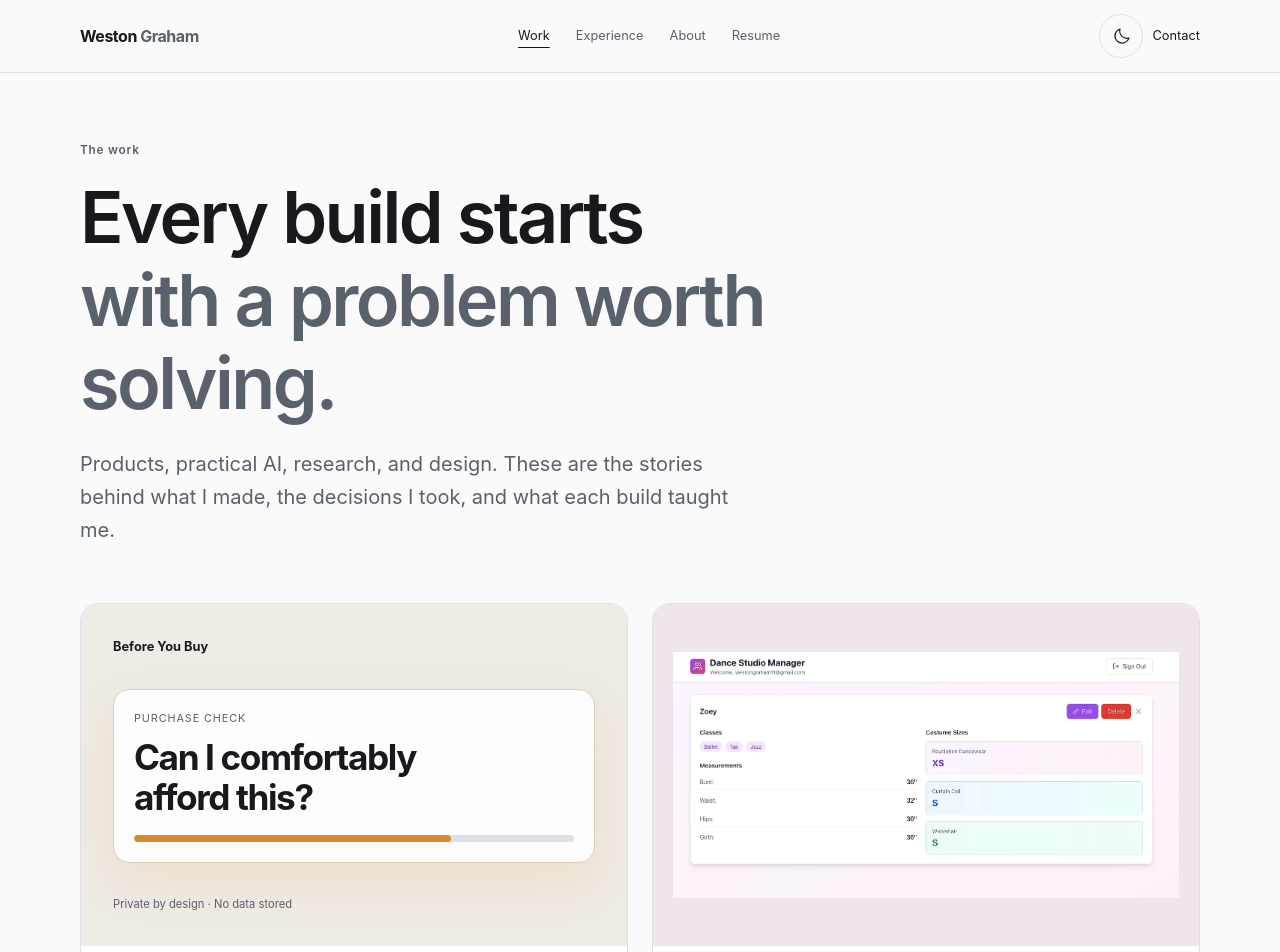
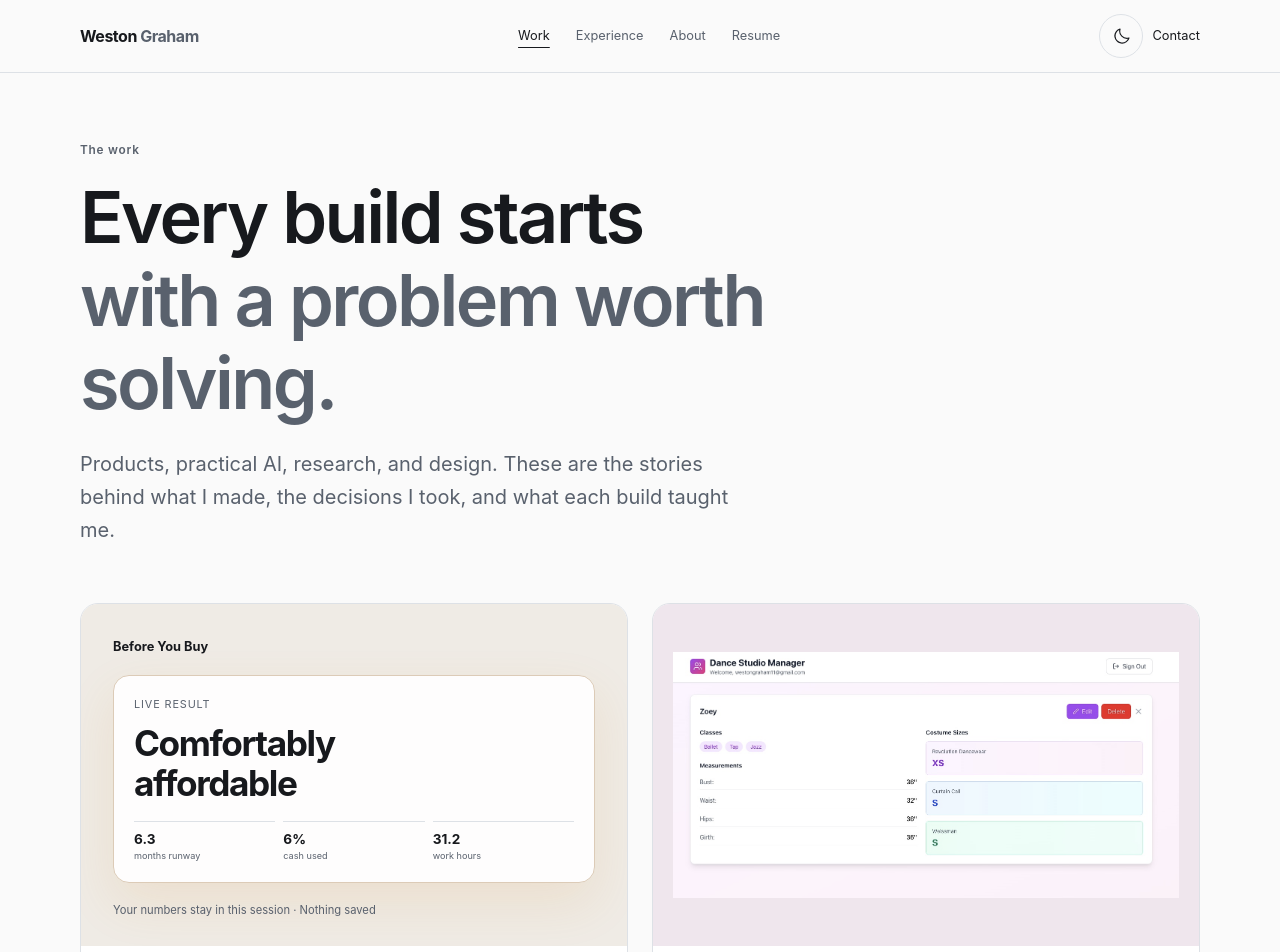
Before and after one commit to westongraham/westongraham.com, a Next.js app: page /projects in a window 1280 px wide. Shown: the top 952 px of the page. Built offline with nearby package versions, Linux system fonts and the light colour scheme.

Commit message:
Deepen Before You Buy case study

```diff
--- a/src/app/globals.css
+++ b/src/app/globals.css
@@ -471,20 +471,25 @@ em {
   line-height: 1.12;
   letter-spacing: -0.04em;
 }
-.buy-question i {
-  display: block;
-  height: 7px;
+.buy-metrics {
+  display: grid;
+  grid-template-columns: repeat(3, minmax(0, 1fr));
+  gap: 8px;
   margin-top: 8px;
-  border-radius: 999px;
-  background: var(--line);
-  overflow: hidden;
-}
-.buy-question i b {
-  display: block;
-  width: 72%;
-  height: 100%;
-  border-radius: inherit;
-  background: var(--project-accent, var(--case-accent));
+}
+.buy-metrics span {
+  display: grid;
+  gap: 2px;
+  padding-top: 9px;
+  border-top: 1px solid var(--line);
+  color: var(--muted);
+  font-size: 0.57rem;
+  line-height: 1.25;
+}
+.buy-metrics b {
+  color: var(--ink);
+  font-size: 0.85rem;
+  font-style: normal;
 }
 .home-experience {
   display: grid;
--- a/src/components/project-card.tsx
+++ b/src/components/project-card.tsx
@@ -60,13 +60,21 @@ export function ProjectVisual({ slug }: { slug: string }) {
       <div className="buy-visual" aria-label="Before You Buy decision preview">
         <span>Before You Buy</span>
         <div className="buy-question">
-          <small>Purchase check</small>
-          <strong>Can I comfortably afford this?</strong>
-          <i aria-hidden="true">
-            <b />
-          </i>
+          <small>Live result</small>
+          <strong>Comfortably affordable</strong>
+          <div className="buy-metrics" aria-hidden="true">
+            <span>
+              <b>6.3</b> months runway
+            </span>
+            <span>
+              <b>6%</b> cash used
+            </span>
+            <span>
+              <b>31.2</b> work hours
+            </span>
+          </div>
         </div>
-        <small>Private by design · No data stored</small>
+        <small>Your numbers stay in this session · Nothing saved</small>
       </div>
     );
   }
--- a/src/data/case-studies.ts
+++ b/src/data/case-studies.ts
@@ -43,7 +43,7 @@ export const caseStudies: CaseStudy[] = [
     title: "Before You Buy",
     eyebrow: "Personal finance · AI-assisted utility",
     summary:
-      "A private, lightweight decision tool for answering two questions: can I comfortably afford this, and is it worth the money and time?",
+      "A privacy-first cash-purchase tool that tests affordability against an emergency reserve, then translates price into time, ownership, and use.",
     cardDescription:
       "A private purchase check for affordability, value, and peace of mind.",
     users: [
@@ -54,9 +54,10 @@ export const caseStudies: CaseStudy[] = [
     problem:
       "I care about living within my means and avoiding consumer debt, but I can still overthink larger purchases. A bank balance alone does not answer whether a purchase is comfortable, responsible, and genuinely worth the time it took to earn the money.",
     responsibilities: [
-      "Translated my own purchase-decision process into a short, guided set of questions.",
+      "Translated my own purchase-decision process into a short flow built around price, liquid cash, essential expenses, and a chosen three- or six-month safety floor.",
       "Prompted and iterated on the experience using ChatGPT Sites instead of starting a traditional software project.",
-      "Kept the tool focused on a clear recommendation rather than adding accounts, dashboards, or unnecessary features.",
+      "Added optional perspective for income, expected ownership, and use frequency without making the core affordability check feel like a long questionnaire.",
+      "Turned the inputs into a clear verdict supported by cash remaining, emergency runway, safety-floor margin, liquid-cash usage, gross work hours, and ownership cost.",
       "Made privacy part of the product: users can enter personal financial details without that data being collected or stored.",
     ],
     constraints: [
@@ -83,11 +84,12 @@ export const caseStudies: CaseStudy[] = [
       {
         decision: "Consider value as well as affordability.",
         rationale:
-          "Being able to pay for something does not automatically make it a good use of money or of the time required to earn it.",
+          "Being able to pay cash does not automatically make something a good purchase. Work hours, share of income, expected ownership, and frequency of use provide a more honest perspective.",
       },
     ],
     testing: [
-      "Walked through different purchase scenarios to make sure the questions lead to a useful decision.",
+      "Walked through different purchase, cash, expense, and safety-floor combinations to verify that the verdict and supporting calculations respond clearly.",
+      "Checked optional salary, work-hour, ownership, and usage inputs to make sure they add context without blocking the core result.",
       "Reviewed the experience as a quick mobile utility rather than a long financial questionnaire.",
     ],
     security: [
@@ -97,7 +99,7 @@ export const caseStudies: CaseStudy[] = [
     deployment:
       "Built and published with ChatGPT Sites as a fast path from a personal problem to a usable public tool.",
     results:
-      "Before You Buy turns a familiar moment of uncertainty into a short, structured decision. It also demonstrates that good problem solving sometimes means choosing a fast, lightweight tool instead of fully engineering a product.",
+      "Before You Buy turns a familiar moment of uncertainty into a live verdict—such as comfortably affordable—then shows the numbers behind it: remaining cash, months of emergency runway, reserve margin, cash used, gross work required, and cost over time. It also demonstrates that good problem solving sometimes means choosing a fast, lightweight tool instead of fully engineering a product.",
     lessonsLearned:
       "Not every useful idea needs a full application. New AI tools can make small, specific solutions worth building—as long as the scope, privacy, and purpose remain intentional.",
     demo: {
```
